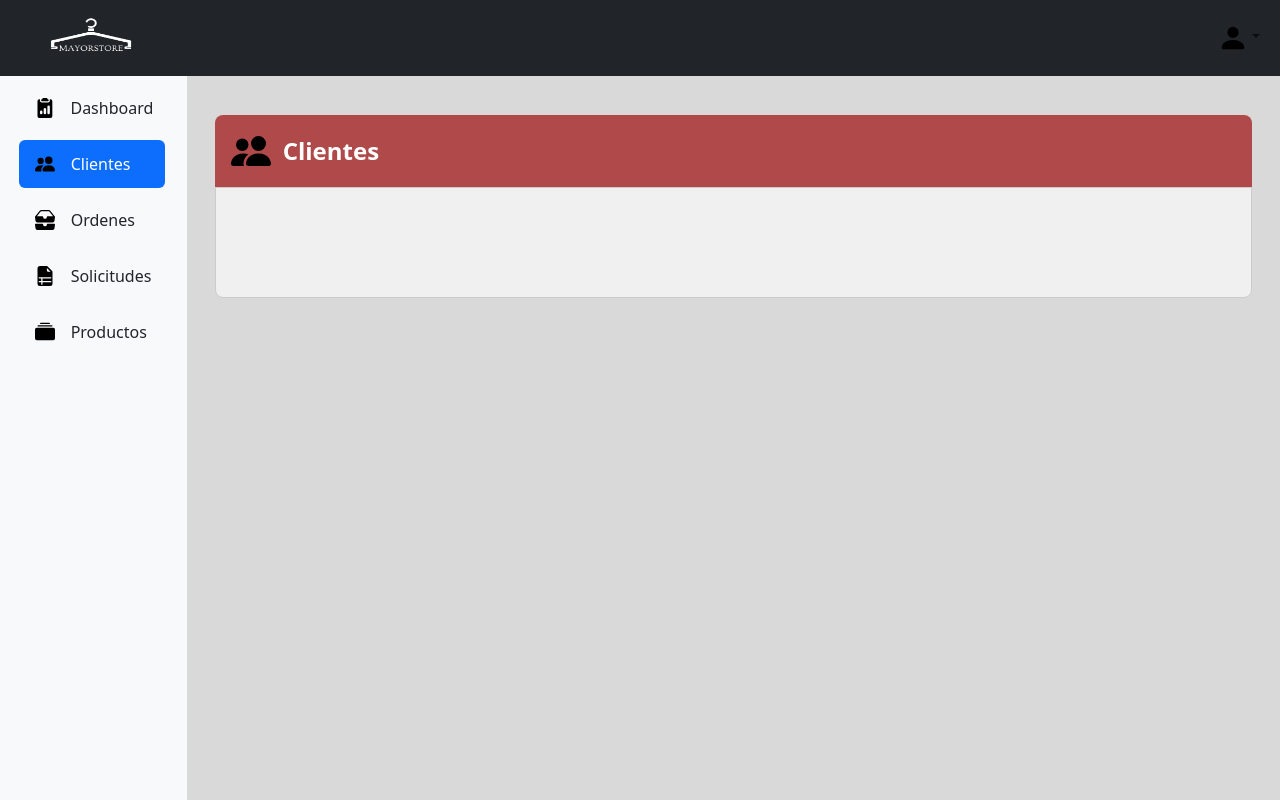
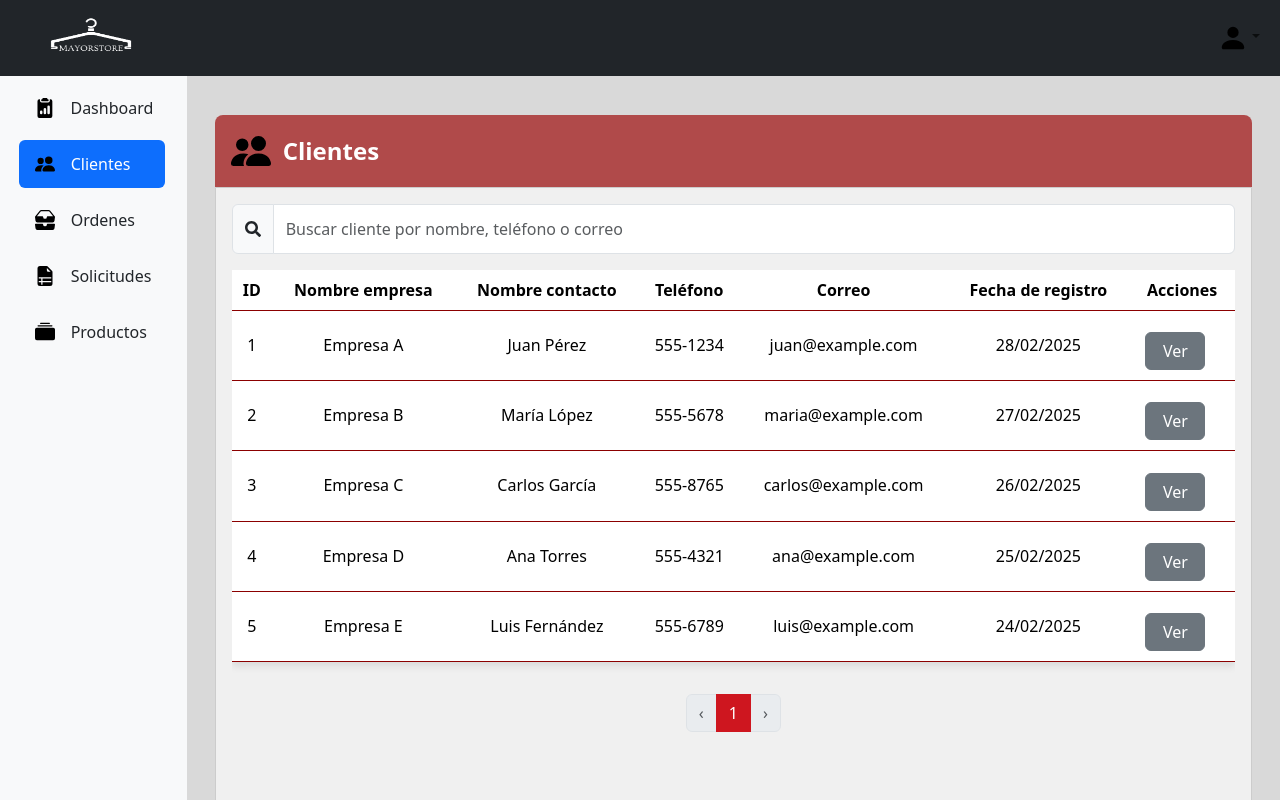
Before and after one commit to aldrichbenny/Proyecto10a, a React (Vite) app in the folder frontend/: page /admin/clientes in a window 1280 px wide. Built offline with nearby package versions, Linux system fonts and the light colour scheme.

Commit message:
Tabla clientes admin

```diff
--- a/frontend/dev-dist/sw.js
+++ b/frontend/dev-dist/sw.js
@@ -82,7 +82,7 @@ define(['./workbox-54d0af47'], (function (workbox) { 'use strict';
     "revision": "3ca0b8505b4bec776b69afdba2768812"
   }, {
     "url": "index.html",
-    "revision": "0.jcjha0bf0ro"
+    "revision": "0.fas5eanu5c"
   }], {});
   workbox.cleanupOutdatedCaches();
   workbox.registerRoute(new workbox.NavigationRoute(workbox.createHandlerBoundToURL("index.html"), {
--- a/frontend/src/pages/Administrador/ClienteADM.jsx
+++ b/frontend/src/pages/Administrador/ClienteADM.jsx
@@ -1,18 +1,125 @@
-import React from 'react';
+import React, { useState } from 'react';
 import { PeopleFill } from 'react-bootstrap-icons';
+import { Table, Button, Pagination, InputGroup, FormControl } from 'react-bootstrap';
+import { useNavigate } from 'react-router-dom';
+import { FaSearch } from 'react-icons/fa';
+import '../../css/TableHistorialAR.css';
 
 const ClienteADM = () => {
+    const navigate = useNavigate();
+    const initialClients = [
+        { id: 1, companyName: 'Empresa A', contactName: 'Juan Pérez', phone: '555-1234', email: 'juan@example.com', registrationDate: '28/02/2025' },
+        { id: 2, companyName: 'Empresa B', contactName: 'María López', phone: '555-5678', email: 'maria@example.com', registrationDate: '27/02/2025' },
+        { id: 3, companyName: 'Empresa C', contactName: 'Carlos García', phone: '555-8765', email: 'carlos@example.com', registrationDate: '26/02/2025' },
+        { id: 4, companyName: 'Empresa D', contactName: 'Ana Torres', phone: '555-4321', email: 'ana@example.com', registrationDate: '25/02/2025' },
+        { id: 5, companyName: 'Empresa E', contactName: 'Luis Fernández', phone: '555-6789', email: 'luis@example.com', registrationDate: '24/02/2025' }
+    ];
+
+    const [clients, setClients] = useState(initialClients);
+    const [currentPage, setCurrentPage] = useState(1);
+    const [searchTerm, setSearchTerm] = useState('');
+
+    const itemsPerPage = 5;
+    const totalPages = Math.ceil(clients.length / itemsPerPage);
+
+    const handleSearch = (e) => {
+        setSearchTerm(e.target.value);
+        setCurrentPage(1);
+    };
+
+    const filteredData = clients.filter((client) =>
+        client.companyName.toLowerCase().includes(searchTerm.toLowerCase()) ||
+        client.contactName.toLowerCase().includes(searchTerm.toLowerCase()) ||
+        client.phone.includes(searchTerm) ||
+        client.email.toLowerCase().includes(searchTerm.toLowerCase()) ||
+        client.registrationDate.includes(searchTerm)
+    );
+
+    const currentData = filteredData.slice(
+        (currentPage - 1) * itemsPerPage,
+        currentPage * itemsPerPage
+    );
+
+    const handlePageChange = (page) => {
+        setCurrentPage(page);
+    };
+
     return (
         <div className="container">
             <div className="title-container">
                 <div className='Symbol'> <PeopleFill size={40} /> </div>
                 <div className='Title'>Clientes</div>
-
-            {/* Se deja sin usar el boton de back para usarlo en detalles */}
-            <button className='back-button' saria-label="Volver atrás"></button>
+                <button className='back-button' aria-label="Volver atrás"></button>
             </div>
             <div className="container2">
+                <div className="historial-AR-container">
+                    {/* Sección de búsqueda */}
+                    <div className="search-container">
+                        <InputGroup className="mb-3">
+                            <InputGroup.Text>
+                                <FaSearch />
+                            </InputGroup.Text>
+                            <FormControl
+                                placeholder="Buscar cliente por nombre, teléfono o correo"
+                                value={searchTerm}
+                                onChange={handleSearch}
+                            />
+                        </InputGroup>
+                    </div>
 
+                    <Table responsive className="historial-AR-tableCustom table-hover">
+                        <thead>
+                            <tr>
+                                <th className="historial-AR-header text-center">ID</th>
+                                <th className="historial-AR-header text-center">Nombre empresa</th>
+                                <th className="historial-AR-header text-center">Nombre contacto</th>
+                                <th className="historial-AR-header text-center">Teléfono</th>
+                                <th className="historial-AR-header text-center">Correo</th>
+                                <th className="historial-AR-header text-center">Fecha de registro</th>
+                                <th className="historial-AR-header text-center">Acciones</th>
+                            </tr>
+                        </thead>
+                        <tbody>
+                            {currentData.map((client) => (
+                                <tr key={client.id}>
+                                    <td className="historial-AR-cell text-center">{client.id}</td>
+                                    <td className="historial-AR-cell text-center">{client.companyName}</td>
+                                    <td className="historial-AR-cell text-center">{client.contactName}</td>
+                                    <td className="historial-AR-cell text-center">{client.phone}</td>
+                                    <td className="historial-AR-cell text-center">{client.email}</td>
+                                    <td className="historial-AR-cell text-center">{client.registrationDate}</td>
+                                    <td className="historial-AR-cell text-center">
+                                        <Button className="historial-AR-button btn-secondary" onClick={() => navigate('/historialDetailsAR')}>
+                                            Ver
+                                        </Button>
+                                    </td>
+                                </tr>
+                            ))}
+                        </tbody>
+                    </Table>
+
+                    <div className="d-flex justify-content-center mt-3">
+                        <Pagination>
+                            <Pagination.Prev
+                                onClick={() => handlePageChange(Math.max(1, currentPage - 1))}
+                                disabled={currentPage === 1}
+                            />
+                            {[...Array(totalPages)].map((_, i) => (
+                                <Pagination.Item
+                                    key={i + 1}
+                                    active={i + 1 === currentPage}
+                                    onClick={() => handlePageChange(i + 1)}
+                                >
+                                    {i + 1}
+                                </Pagination.Item>
+                            ))}
+                            <Pagination.Next
+                                onClick={() => handlePageChange(Math.min(totalPages, currentPage + 1))}
+                                disabled={currentPage === totalPages}
+                            />
+                        </Pagination>
+                    </div>
+                </div>
             </div>
         </div>
     );
```
Lines whose indentation alone changed are shown as unchanged.
